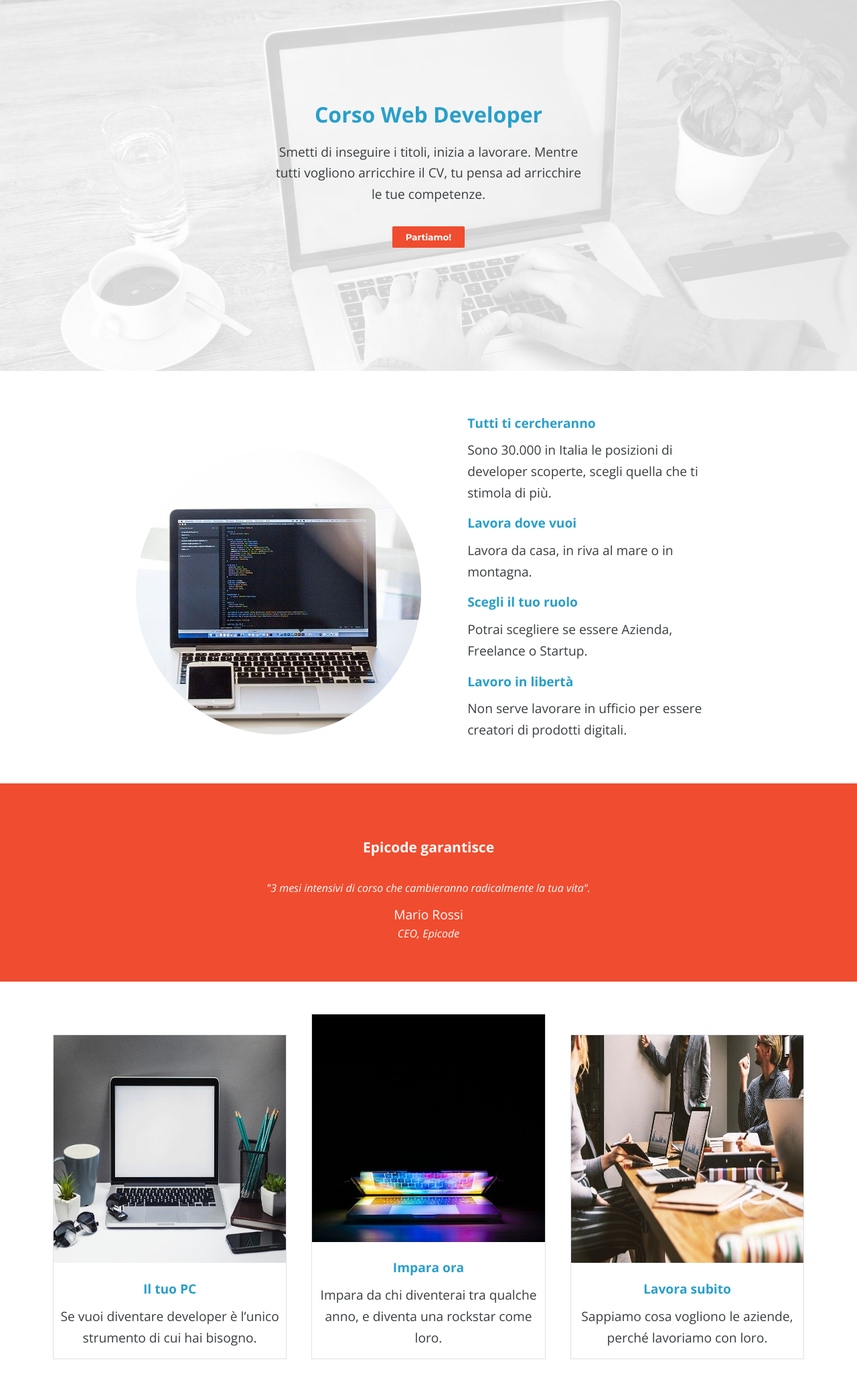
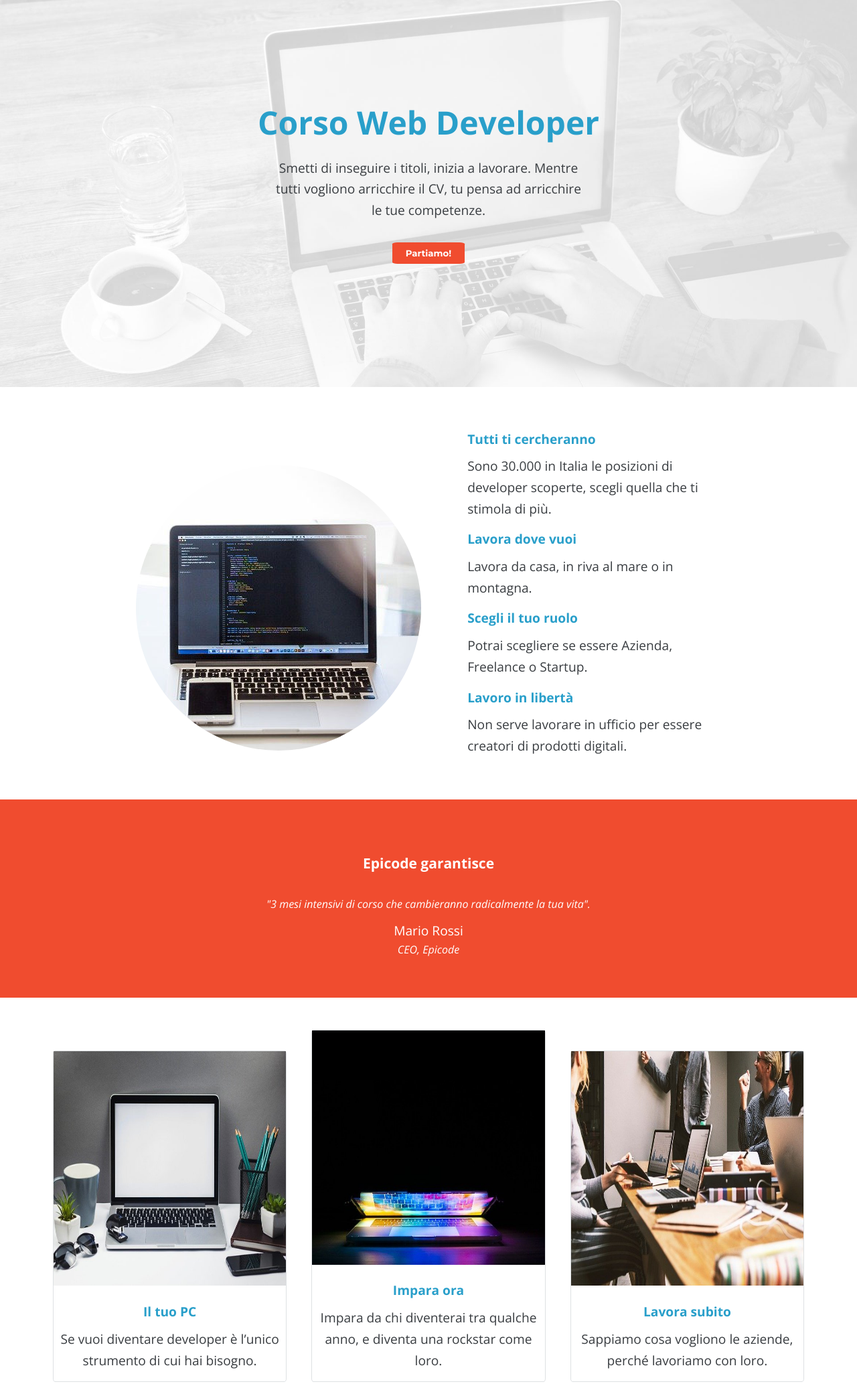
Before and after one commit to Tamiele/S1-L5-Progetto-settimana-uno, a plain HTML site: page index-desktop.html in a window 1280 px wide. Shown: the part 152-2219 px from the top of the page at 67% size. Drawn offline with nearby package versions, Linux system fonts and the light colour scheme.

Commit message:
modifiche

```diff
--- a/css/desktop.css
+++ b/css/desktop.css
@@ -37,7 +37,7 @@ header {
   font-weight: bold;
   padding-block: 1rem;
   padding-inline: 7rem;
-  font-size: 2rem;
+  font-size: 3rem;
 }
 .titolo p {
   margin-inline: 15rem;
@@ -47,7 +47,7 @@ header {
   margin-block: 1rem;
   padding-inline: 20px;
   padding-block: 8px;
-  border-radius: 3%;
+  border-radius: 7%;
   background-color: #f04c2f;
   color: white;
   font-weight: bold;
@@ -123,10 +123,11 @@ aside {
   border: solid thin #dee1e3;
   margin: 1rem;
   width: 28%;
+  border-radius: 1%;
 }
 .blocco-4 img {
   width: 100%;
-  height: 340px;
+  height: 350px;
 }
 .blocco-4 p {
   padding-bottom: 1rem;
--- a/css/mobile.css
+++ b/css/mobile.css
@@ -45,7 +45,7 @@ header {
   margin-block: 1rem;
   padding-inline: 20px;
   padding-block: 8px;
-  border-radius: 3%;
+  border-radius: 7%;
   background-color: #f04c2f;
   color: white;
   font-weight: bold;
@@ -98,6 +98,7 @@ header {
 .blocco-4 {
   border: solid thin #dee1e3;
   margin: 1rem;
+  border-radius: 1%;
 }
 .blocco-4 img {
   width: 100%;
@@ -108,6 +109,7 @@ header {
 .blocco-5 {
   border: solid thin #dee1e3;
   margin: 1rem;
+  border-radius: 1%;
 }
 .blocco-5 img {
   width: 100%;
@@ -118,6 +120,7 @@ header {
 .blocco-6 {
   border: solid thin #dee1e3;
   margin: 1rem;
+  border-radius: 1%;
 }
 .blocco-6 img {
   width: 100%;
```
Also changed, not shown: Mockups/layout-mobile.png (added), 1 other file.
